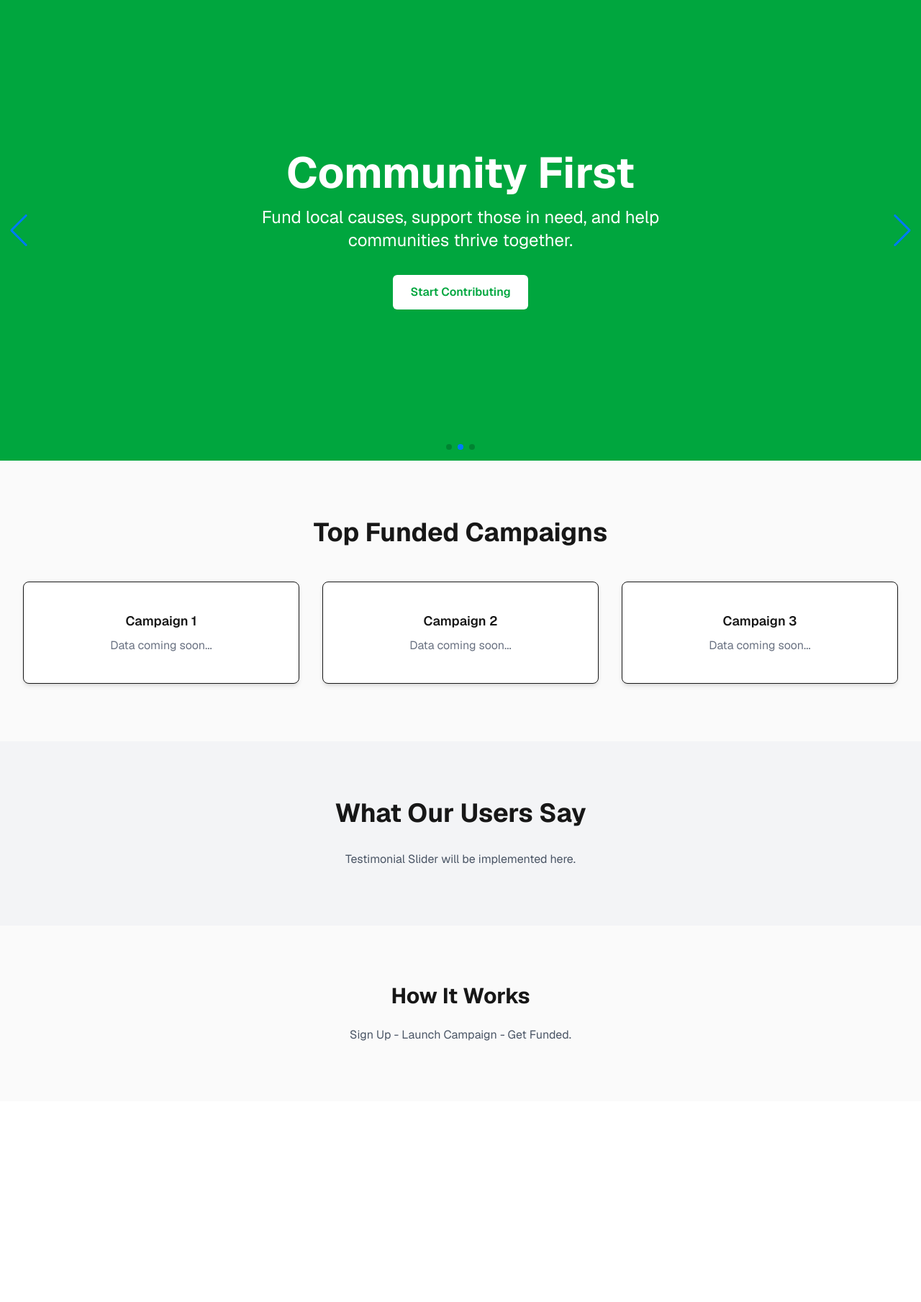
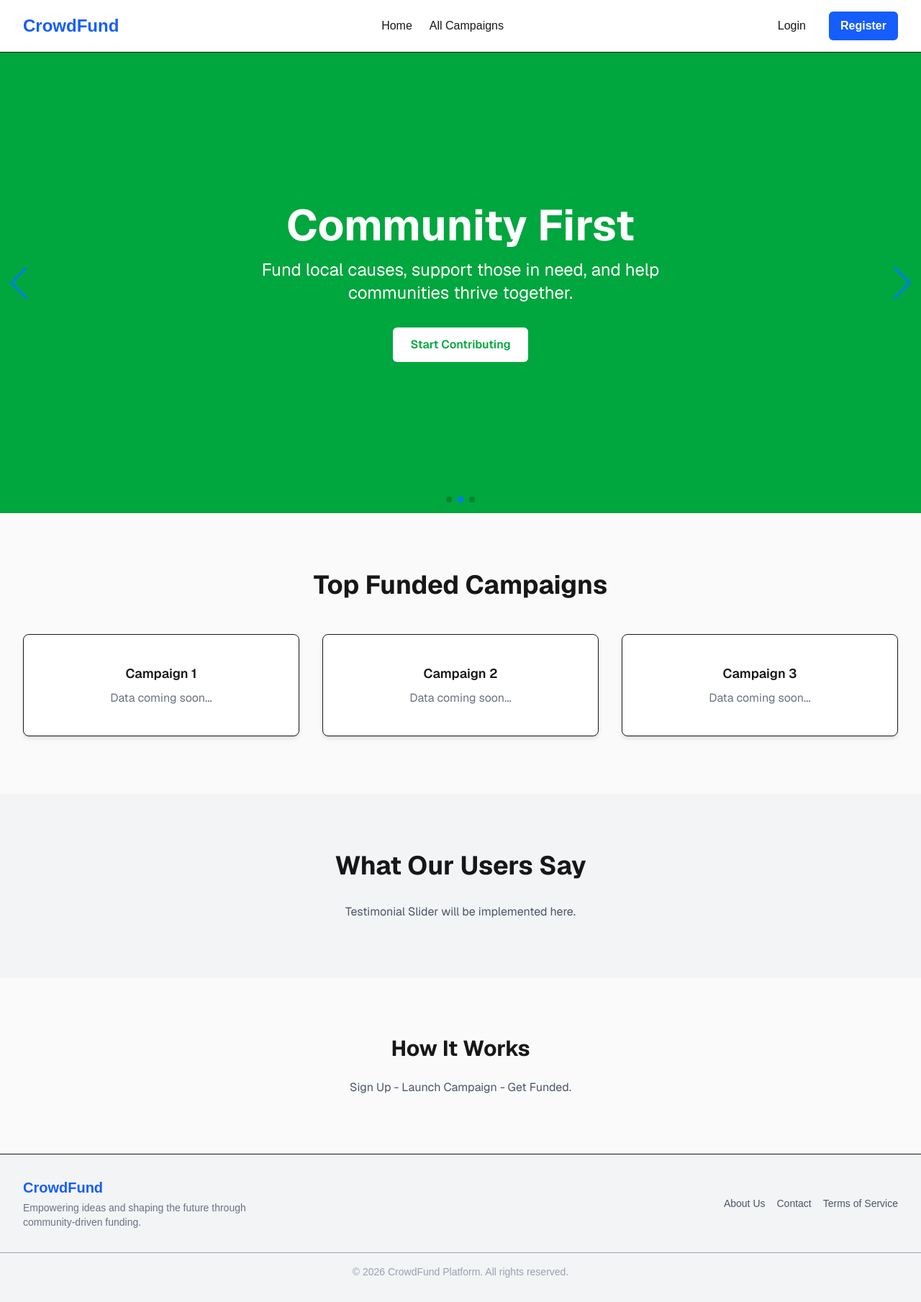
Before and after one commit to afjalhossain31/CrowdFunding-Platform, a Next.js app: page / in a window 1280 px wide. Shown: the whole page at 72% size. Before the commit the page ends 1530 px from the top, so only its background shows below. Built offline with nearby package versions, Linux system fonts and the light colour scheme; no server answers.

Commit message:
added navbar and footer

```diff
--- a/src/app/layout.js
+++ b/src/app/layout.js
@@ -1,6 +1,8 @@
 import { Geist, Geist_Mono } from "next/font/google";
 import "./globals.css";
 import AuthProvider from "@/context/AuthProvider";
+import Navbar from "@/components/Navbar";
+import Footer from "@/components/Footer";
 
 const geistSans = Geist({
   variable: "--font-geist-sans",
@@ -23,9 +25,15 @@ export default function RootLayout({ children }) {
       lang="en"
       className={`${geistSans.variable} ${geistMono.variable} h-full antialiased`}
     >
-      <body className="min-h-full flex flex-col">
+      <body className="min-h-screen flex flex-col bg-zinc-50 dark:bg-black dark:text-white">
         <AuthProvider>
-          {children}
+          <Navbar />
+
+          <main className="flex-grow flex flex-col w-full">
+            {children}
+          </main>
+
+          <Footer />
         </AuthProvider>
       </body>
     </html>
--- /dev/null
+++ b/src/components/Footer.jsx
@@ -0,0 +1,31 @@
+import Link from "next/link";
+
+export default function Footer() {
+  return (
+    <footer className="bg-gray-100 dark:bg-zinc-900 py-8 border-t dark:border-zinc-800 mt-auto">
+      <div className="max-w-7xl mx-auto px-4 md:px-8 flex flex-col md:flex-row justify-between items-center text-center md:text-left">
+
+        {/* Brand Info */}
+        <div className="mb-4 md:mb-0">
+          <h2 className="text-xl font-bold text-blue-600">CrowdFund</h2>
+          <p className="text-sm text-gray-500 mt-1 max-w-sm">
+            Empowering ideas and shaping the future through community-driven funding.
+          </p>
+        </div>
+
+        {/* Quick Links */}
+        <div className="flex gap-4 text-sm font-medium text-gray-600 dark:text-gray-400">
+          <Link href="/about" className="hover:text-blue-600 transition">About Us</Link>
+          <Link href="/contact" className="hover:text-blue-600 transition">Contact</Link>
+          <Link href="/terms" className="hover:text-blue-600 transition">Terms of Service</Link>
+        </div>
+
+      </div>
+
+      {/* Copyright */}
+      <div className="text-center text-gray-400 text-sm mt-8 border-t dark:border-zinc-800 pt-4 max-w-7xl mx-auto px-4">
+        &copy; {new Date().getFullYear()} CrowdFund Platform. All rights reserved.
+      </div>
+    </footer>
+  );
+}
--- /dev/null
+++ b/src/components/Navbar.jsx
@@ -0,0 +1,68 @@
+"use client";
+
+import Link from "next/link";
+import { useContext } from "react";
+import { AuthContext } from "@/context/AuthProvider";
+
+export default function Navbar() {
+  const { user, logOut } = useContext(AuthContext);
+
+  const handleLogOut = () => {
+    logOut()
+      .then(() => console.log("Logged out successfully"))
+      .catch((error) => console.error(error));
+  };
+
+  return (
+    <nav className="bg-white dark:bg-zinc-900 border-b dark:border-zinc-800 sticky top-0 z-50">
+      <div className="max-w-7xl mx-auto px-4 md:px-8 py-4 flex justify-between items-center">
+
+        {/* Logo */}
+        <Link href="/" className="text-2xl font-bold text-blue-600">
+          CrowdFund
+        </Link>
+
+        {/* Center Links (Desktop only) */}
+        <div className="hidden md:flex gap-6 items-center font-medium">
+          <Link href="/" className="hover:text-blue-600 transition">Home</Link>
+          <Link href="/campaigns" className="hover:text-blue-600 transition">All Campaigns</Link>
+        </div>
+
+        {/* Auth & Profile Section */}
+        <div className="flex gap-4 items-center">
+          {user ? (
+            <>
+              <Link href="/dashboard" className="hidden md:block hover:text-blue-600 font-medium">
+                Dashboard
+              </Link>
+              {/* Profile Picture */}
+              <div title={user.displayName || "User"} className="w-10 h-10 rounded-full border-2 border-blue-600 overflow-hidden">
+                <img
+                  src={user?.photoURL || "https://i.ibb.co/X2xMzwL/defult-user.png"}
+                  alt="Profile"
+                  className="w-full h-full object-cover"
+                />
+              </div>
+              <button
+                onClick={handleLogOut}
+                className="px-4 py-2 bg-red-500 text-white text-sm font-semibold rounded-md hover:bg-red-600 transition"
+              >
+                Logout
+              </button>
+            </>
+          ) : (
+            <>
+              <Link href="/login" className="px-4 py-2 font-medium hover:text-blue-600 transition">
+                Login
+              </Link>
+              <Link href="/register" className="px-4 py-2 bg-blue-600 text-white font-semibold rounded-md hover:bg-blue-700 transition">
+                Register
+              </Link>
+            </>
+          )}
+        </div>
+
+      </div>
+    </nav>
+  );
+}
```
